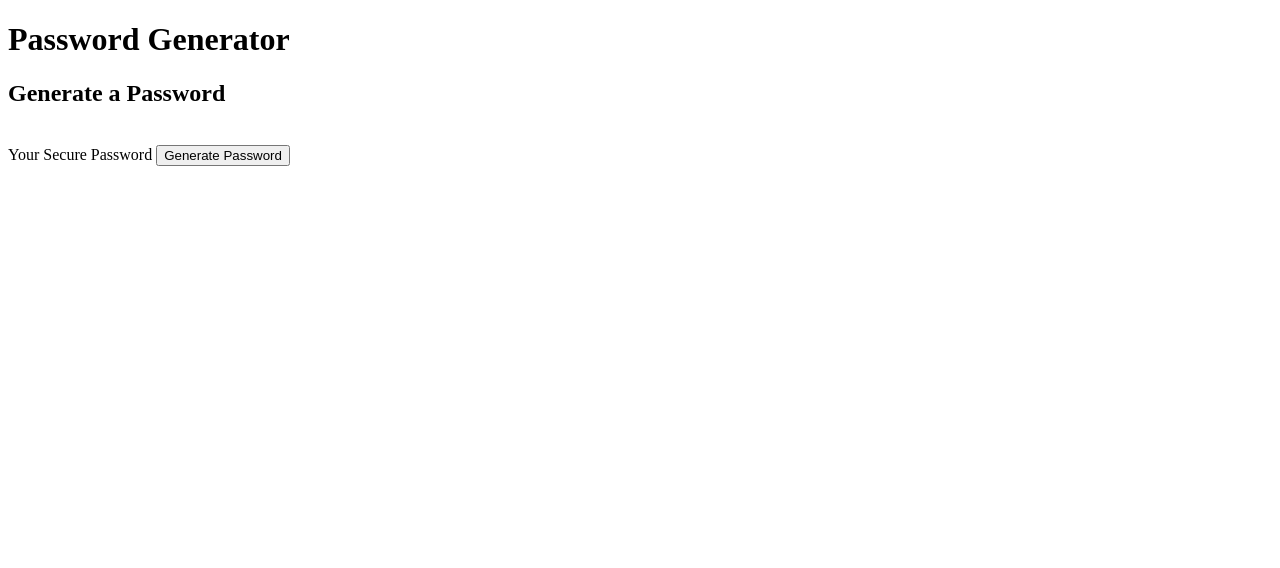
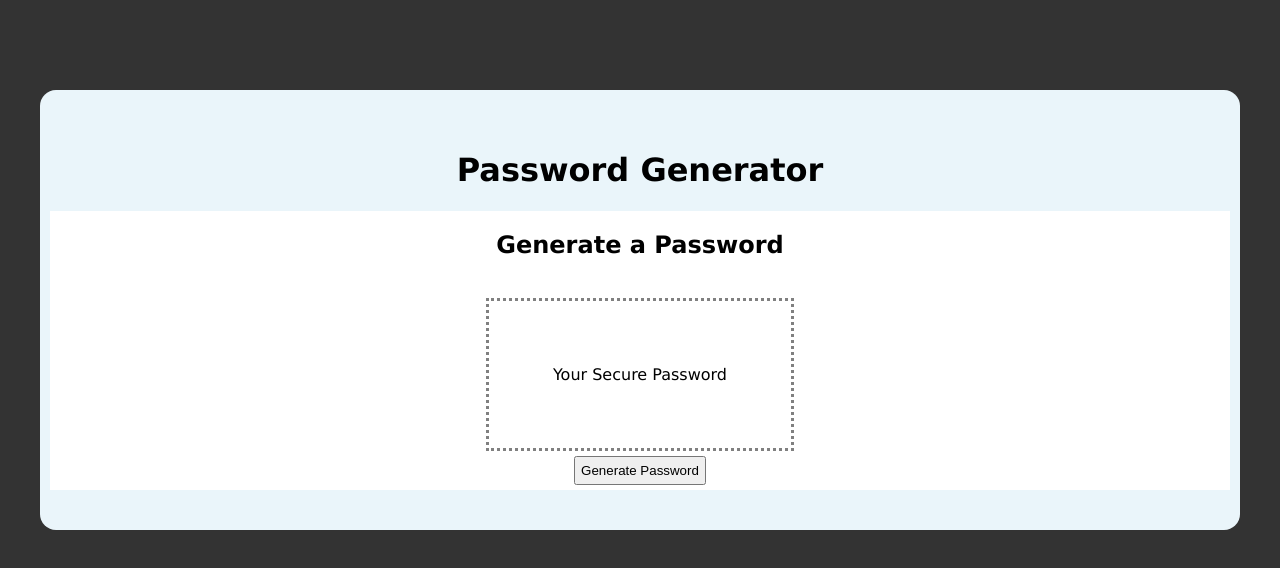
Before and after one commit to lipaopao010/homework-3, a plain HTML site: page index.html in a window 1280 px wide. Drawn offline with Linux system fonts and the light colour scheme.

Commit message:
update css to change the layout

```diff
--- a/index.html
+++ b/index.html
@@ -2,8 +2,8 @@
 <html lang="en-us">
 <head>
     <meta charset="UTF-8">
-    <title>Password generator</title>
-    <style src="style.css"></style>
+     <title>Password generator</title>
+    <link rel ="stylesheet" href = "style.css" >
 </head>
 <body>
     <div class="container">
@@ -11,7 +11,7 @@
         <div class= "form">
             <h2>Generate a Password</h2>
             <br>
-            <span id="disply">Your Secure Password</span>
+            <p id="disply">Your Secure Password</p>
             <button id="submit">Generate Password</button>
         </div>
 
--- a/style.css
+++ b/style.css
@@ -0,0 +1,45 @@
+body {
+    background-color:#333;
+    color:black;
+
+    padding-top: 50px;
+    justify-content: center;
+    align-items: center;
+    font-family: 'Lucida Sans', 'Lucida Sans Regular', 'Lucida Grande', 'Lucida Sans Unicode', Geneva, Verdana, sans-serif;
+}
+
+.container{
+    background-color: rgb(234, 245, 250);
+    padding-left: 10px;
+    padding-right: 10px;
+    padding-bottom: 40px;
+    padding-top: 40px;
+    border-radius: 1rem;
+    position: relative;
+    text-align: center;
+    margin: 2rem;
+
+
+}
+
+.form {
+    background-color: white;
+    align-items: center;
+    display: flex;
+    flex-direction: column;
+}
+p {
+    border-style: dotted;
+    border-color: gray;
+    margin: auto;
+    padding: 4rem;
+
+
+}
+#submit{
+    padding: 5px;
+    margin: 5px;
+
+}
+
+}
```
